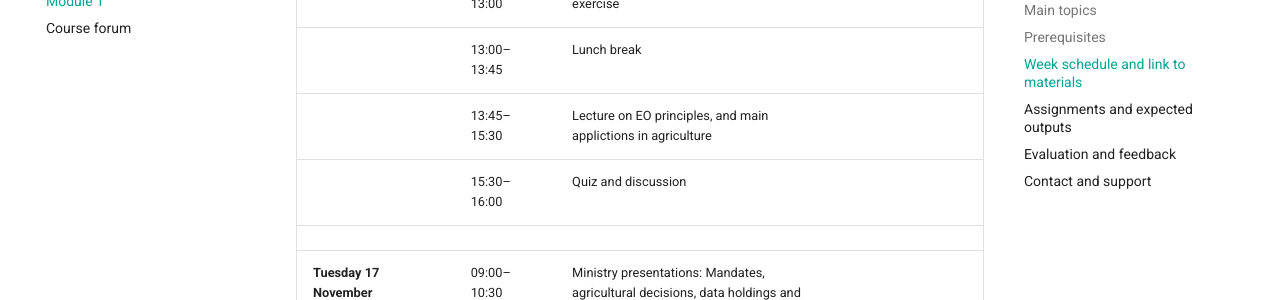
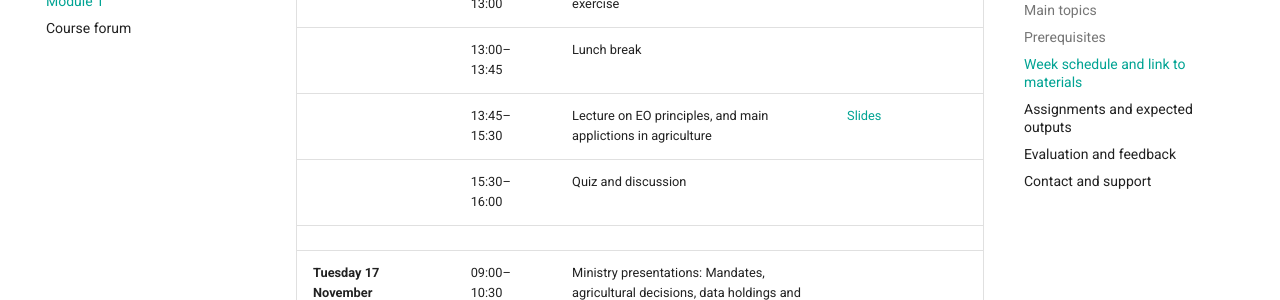
Before and after one commit to ESA-Nigeria-InnoAgri/InnoAgri-training, an MkDocs documentation site: the page built from docs/module-01/index.md, in a window 1280 px wide and 900 px high, scrolled down 3335 px. Shown: the part 152-452 px from the top of the window. Built offline with MkDocs 1.6.1 and Material for MkDocs 9.7.7, drawn with Linux system fonts in a browser that asks for light colours.

Commit message:
adding ppt 4, module 1

```diff
--- a/docs/module-01/index.md
+++ b/docs/module-01/index.md
@@ -100,7 +100,7 @@ All participants are requested to:
 | | 11:40–12:10 | Participant survey: Assess experience, expectations, current knowledge and interests | *Anonymized output will be shared here* |
 | | 12:10–13:00 | Lecture to introduce the CSIS co-design exercise | |
 | | 13:00–13:45 | Lunch break | |
-| | 13:45–15:30 | Lecture on EO principles, and main applictions in agriculture | |
+| | 13:45–15:30 | Lecture on EO principles, and main applictions in agriculture | [Slides](../module-01/resources/lectures/4_Introduction_EO_for_agriculture.pdf) |
 | | 15:30–16:00 | Quiz and discussion | |
 | | | | |
 | **Tuesday 17 November**<br>*Nigerian needs and existing capabilities* | 09:00–10:30 | Ministry presentations: Mandates, agricultural decisions, data holdings and information gaps | |
```
Also changed, not shown: 1 other file.
